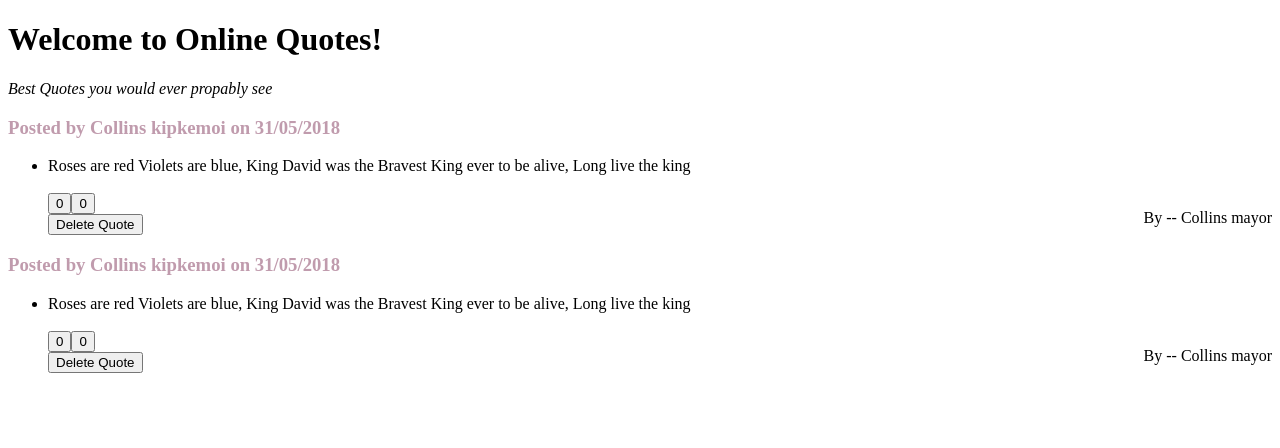
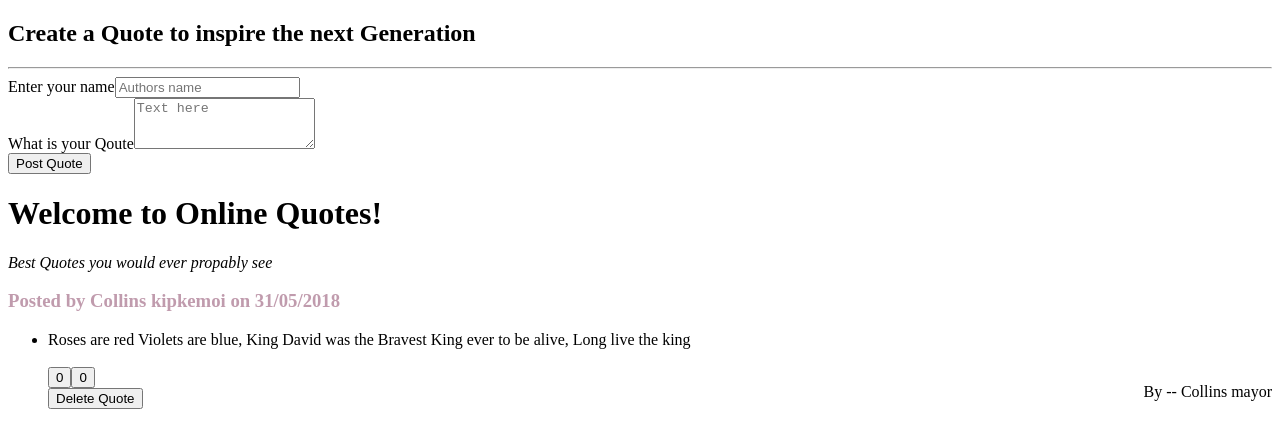
Before and after one commit to kipkemoimayor/Quotes-, an Angular app: page / in a window 1280 px wide. Shown: the top 448 px of the page. Built offline with nearby package versions, Linux system fonts and the light colour scheme.

Commit message:
Created a form component

```diff
--- a/src/app/app.component.html
+++ b/src/app/app.component.html
@@ -1,6 +1,8 @@
 <!--The content below is only a placeholder and can be replaced.-->
 <div class="row">
   <div class="col-md-6">
+
+    <app-form></app-form>
 
   </div>
   <div class="col-md-6">
--- a/src/app/app.module.ts
+++ b/src/app/app.module.ts
@@ -5,12 +5,14 @@ import { AppRoutingModule } from './app-routing.module';
 import { AppComponent } from './app.component';
 import { QuotesComponent } from './quotes/quotes.component';
 import { ButtonsComponent } from './buttons/buttons.component';
+import { FormComponent } from './form/form.component';
 
 @NgModule({
   declarations: [
     AppComponent,
     QuotesComponent,
-    ButtonsComponent
+    ButtonsComponent,
+    FormComponent
   ],
   imports: [
     BrowserModule,
--- /dev/null
+++ b/src/app/form/form.component.html
@@ -0,0 +1,21 @@
+<div class="container">
+  <div class="jumbotron">
+    <h2>Create a Quote to inspire the next Generation</h2>
+    <hr>
+  </div>
+  <form class="form-group" action="index.html" method="post">
+    <div class="form-group">
+      <label for="">Enter your name</label>
+      <input required class="form-control" placeholder="Authors name" type="text" name="" value="">
+
+    </div>
+    <div class="form-group">
+      <label for="">What is your Qoute</label>
+      <textarea class="form-control" name="name" rows="3" cols="20" placeholder="Text here"></textarea>
+
+    </div>
+    <button class="btn btn-secondary" type="button" name="button">Post Quote</button>
+
+  </form>
+
+</div>
--- /dev/null
+++ b/src/app/form/form.component.ts
@@ -0,0 +1,15 @@
+import { Component, OnInit } from '@angular/core';
+import { Quote } from '../quote';
+@Component({
+  selector: 'app-form',
+  templateUrl: './form.component.html',
+  styleUrls: ['./form.component.css']
+})
+export class FormComponent implements OnInit {
+
+  constructor() { }
+
+  ngOnInit() {
+  }
+
+}
--- a/src/app/quotes/quotes.component.html
+++ b/src/app/quotes/quotes.component.html
@@ -1,4 +1,3 @@
-
 <div *ngFor='let quote of quotes;let i=index'  class="">
   <h3>Posted by Collins kipkemoi on 31/05/2018</h3>
   <div class="card">
--- a/src/app/quotes/quotes.component.ts
+++ b/src/app/quotes/quotes.component.ts
@@ -9,7 +9,7 @@ import { Quote } from '../quote';
 export class QuotesComponent implements OnInit {
   quotes=[
     new Quote(1,"Roses are red Violets are blue, King David was the Bravest King ever to be alive, Long live the king ","Collins mayor"),
-    new Quote(2,"Roses are red Violets are blue, King David was the Bravest King ever to be alive, Long live the king ","Collins mayor"),
+
   ]
 
 
```
Also changed, not shown: src/app/form/form.component.css (added), 1 other file (tests, documents, lock files or other folders).
